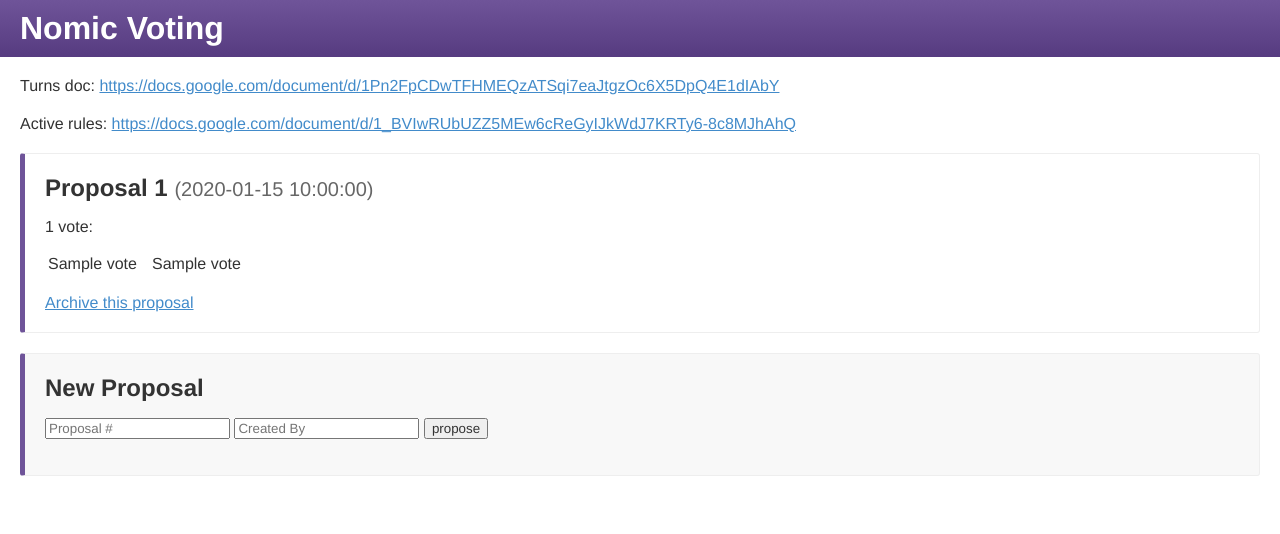
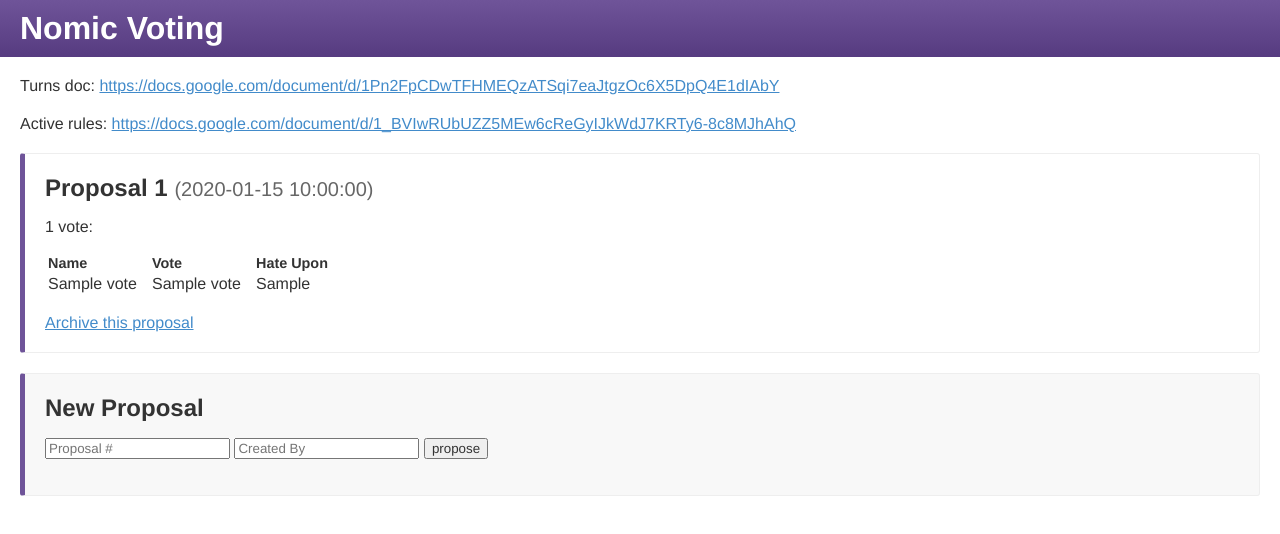
Before and after one commit to seveneightn9ne/nomic, a Flask app: template templates/proposals/list.html in a window 1280 px wide. Shown: the top 534 px of the page. Run offline with Flask 2, Linux system fonts and the light colour scheme; the template is opened without the code that fills it: most values are stand-ins (such as "Sample title", 1, 10 or a date in 2020); some libraries are stand-ins or nearby versions.

Commit message:
add hate_upon field to vote

```diff
--- a/__init__.py
+++ b/__init__.py
@@ -29,6 +29,7 @@ def get_sanitized_proposals():
         if not proposal.votes_revealed:
             for vote in proposal.votes:
                 vote.vote = "[hidden]"
+                vote.hate_upon = "[hidden]"
     return proposals
 
 @app.route('/', methods=['GET', 'POST'])
@@ -43,7 +44,7 @@ def list():
 
 @app.route('/vote/<proposal_id>', methods=['POST'])
 def add_vote(proposal_id):
-    vote = Vote(name=request.form['name'], vote=request.form['vote'])
+    vote = Vote(name=request.form['name'], vote=request.form['vote'], hate_upon=request.form['hate_upon'])
     proposal = Proposal.objects.get_or_404(id=proposal_id)
 
     existing_votes = filter(lambda v: v.name == vote.name, proposal.votes)
@@ -51,6 +52,7 @@ def add_vote(proposal_id):
         existing_vote = existing_votes[0]
         existing_vote.created_at = vote.created_at
         existing_vote.vote = vote.vote
+        existing_vote.hate_upon = vote.hate_upon
     else:
         proposal.votes.append(vote)
 
--- a/models.py
+++ b/models.py
@@ -26,3 +26,4 @@ class Vote(db.EmbeddedDocument):
     created_at = db.DateTimeField(default=datetime.datetime.now, required=True)
     name = db.StringField(max_length=255, required=True)
     vote = db.StringField(max_length=255, required=True)
+    hate_upon = db.StringField(max_length=255, required=False)
--- a/static/style.css
+++ b/static/style.css
@@ -43,6 +43,10 @@ body > p {
     font-weight: normal;
     color: #666;
 }
+.proposal th {
+    text-align: left;
+    font-size: 0.9em;
+}
 .proposal td {
     min-width: 100px;
 }
--- a/templates/proposals/list.html
+++ b/templates/proposals/list.html
@@ -12,17 +12,24 @@
 
         <form action="{{ url_for('add_vote', proposal_id=proposal.id) }}" method="post">
         <table>
+            <tr>
+              <th>Name</th>
+              <th>Vote</th>
+              <th>Hate Upon</th>
+            </tr>
           {% for vote in proposal.votes %}
             <tr>
               <td>{{ vote.name }}</td>
               <td>{{ vote.vote }}</td>
+              <td>{{ vote.hate_upon }}</td>
             </tr>
           {% endfor %}
 
           {% if not proposal.votes_revealed %}
             <tr>
               <td><input type="text" name="name" placeholder="name" size="10"></td>
-              <td><input type="text" name="vote" placeholder="vote" size="10">
+              <td><input type="text" name="vote" placeholder="vote" size="10"></td>
+              <td><input type="text" name="hate_upon" placeholder="hate upon" size="10">
                   <input type="submit" name="submit" value="vote"></td>
             </tr>
           {% endif %}
```
